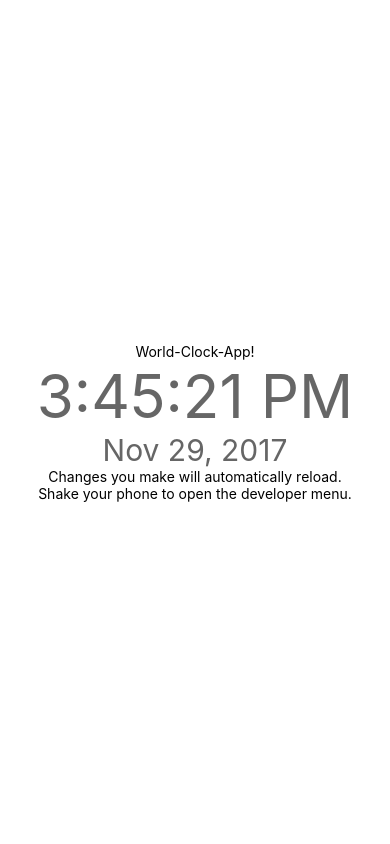
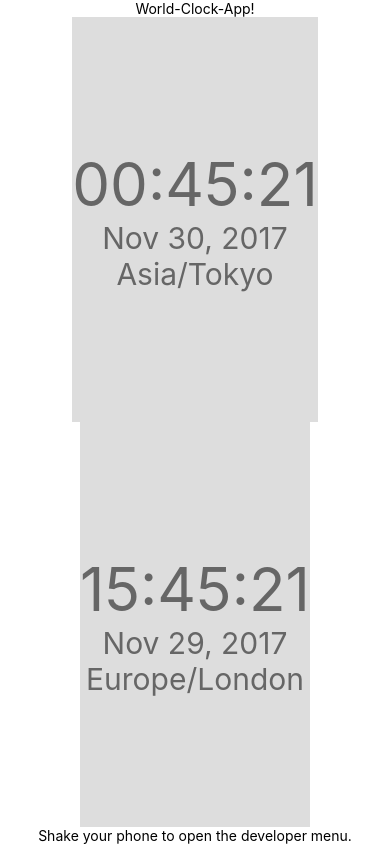
Before and after one commit to oikwsat/world-clock-app, a React Native app: screen / in a window 390 px wide. Built offline with nearby package versions, Linux system fonts and the light colour scheme.

Commit message:
add concept of timezone and componentize clock

```diff
--- a/App.js
+++ b/App.js
@@ -1,33 +1,42 @@
 import React from 'react';
 import { StyleSheet, Text, View } from 'react-native';
-import moment from "moment";
+import moment from "moment-timezone";
 
-export default class App extends React.Component {
+class Clock extends React.Component {
   constructor(props) {
     super(props);
 
     this.state = {
-      time: moment().format("LTS"),
-      date: moment().format("ll"),
+      time: moment().tz(props.timezone).format("HH:mm:ss"),
+      date: moment().tz(props.timezone).format("ll"),
     };
-  }
 
-  componentDidMount() {
     setInterval(() => {
       this.setState({
-        time: moment().format("LTS"),
-        date: moment().format("ll"),
+        time: moment().tz(props.timezone).format("HH:mm:ss"),
+        date: moment().tz(props.timezone).format("ll"),
       })
     }, 1000);
   }
 
   render() {
     return (
+      <View style={styles.clock}>
+        <Text style={styles.timeText}>{this.state.time}</Text>
+        <Text style={styles.dateText}>{this.state.date}</Text>
+        <Text style={styles.dateText}>{this.props.timezone}</Text>
+      </View>
+    );
+  }
+}
+
+export default class App extends React.Component {
+  render() {
+    return (
       <View style={styles.container}>
         <Text>World-Clock-App!</Text>
-        <Text style={styles.timeText}>{this.state.time}</Text>
-        <Text style={styles.dateText}>{this.state.date}</Text>
-        <Text>Changes you make will automatically reload.</Text>
+        <Clock style={{flex: 1}} timezone='Asia/Tokyo' />
+        <Clock style={{flex: 2}} timezone='Europe/London' />
         <Text>Shake your phone to open the developer menu.</Text>
       </View>
     );
@@ -41,6 +50,12 @@ const styles = StyleSheet.create({
     alignItems: 'center',
     justifyContent: 'center',
   },
+  clock: {
+    flex: 1,
+    backgroundColor: '#ddd',
+    alignItems: 'center',
+    justifyContent: 'center',
+  },
   timeText: {
     color: '#666',
     fontSize: 60,
--- a/package.json
+++ b/package.json
@@ -21,6 +21,7 @@
   "dependencies": {
     "expo": "^23.0.4",
     "moment": "^2.19.2",
+    "moment-timezone": "^0.5.14",
     "react": "16.0.0",
     "react-native": "0.50.3"
   }
```
